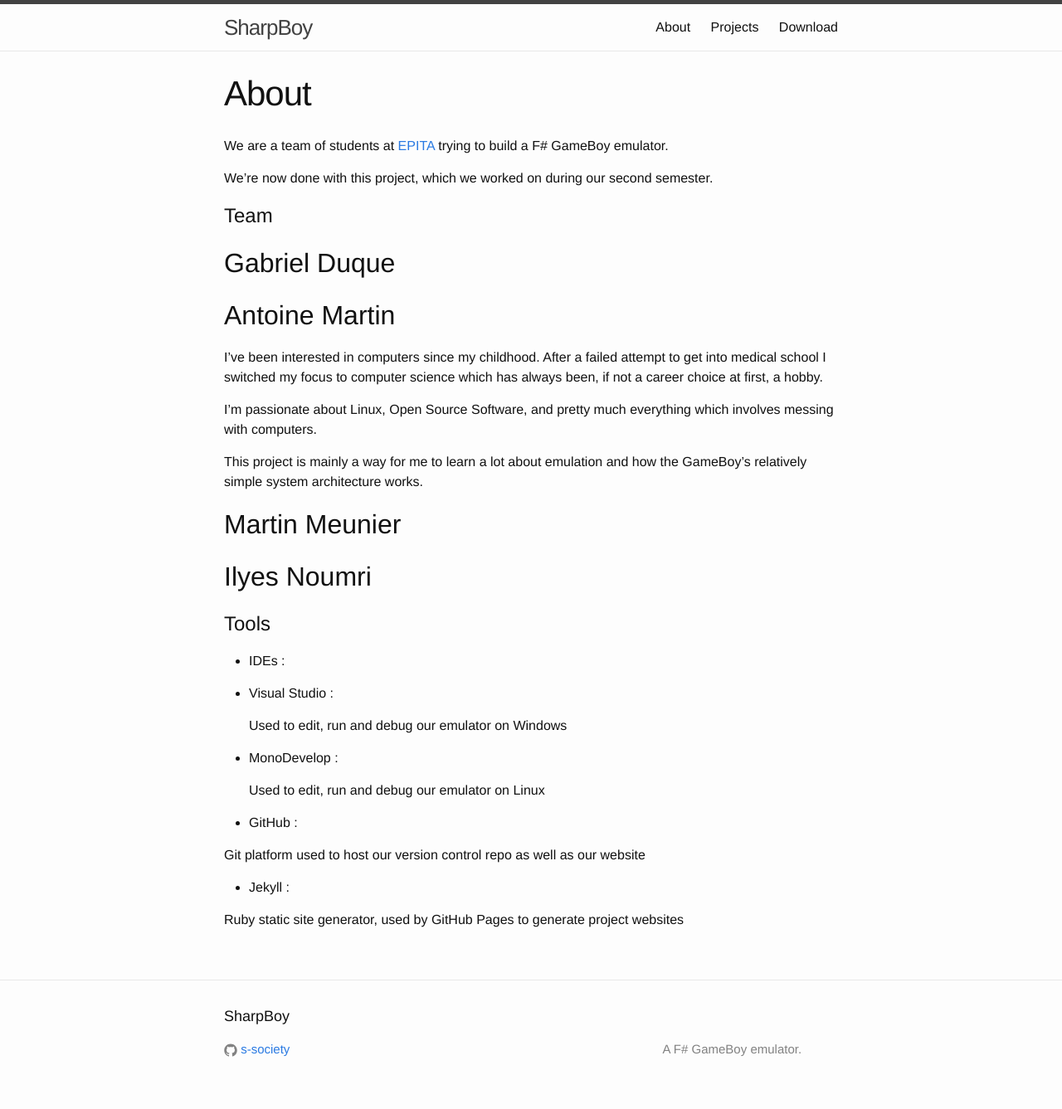
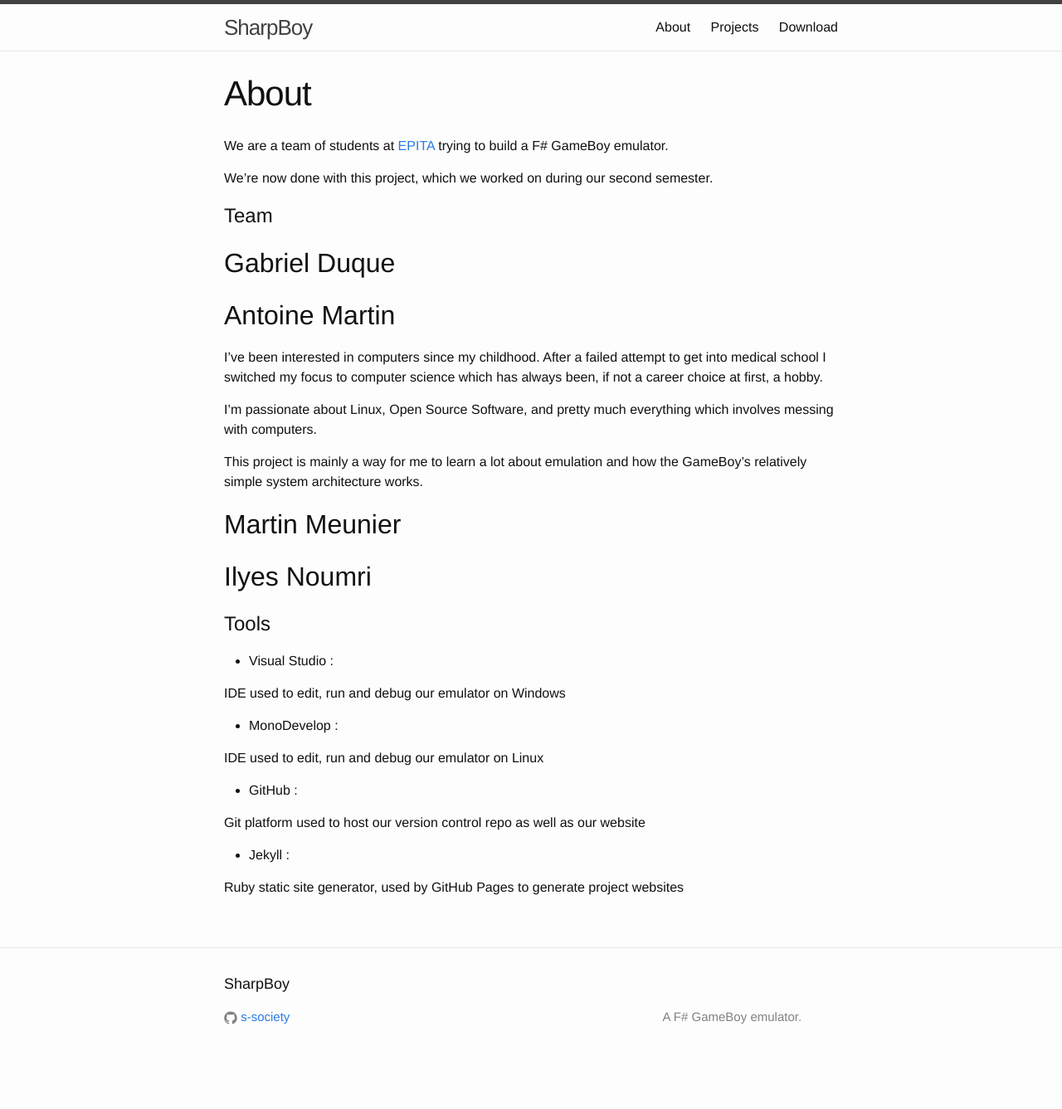
Before and after one commit to s-society/sharpboy, a Jekyll site: the page built from about.md, in a window 1280 px wide. Shown: the whole page at 83% size. Built offline with Jekyll 4.4.1, drawn with Linux system fonts in a browser that asks for light colours; comment, search, counter and statistics services are not loaded; after the commit the page ends 1298 px from its top, so only the background shows below that.

Commit message:
Fix indentation issues on Jekyll

```diff
--- a/about.md
+++ b/about.md
@@ -29,15 +29,13 @@
 
 # Tools
 
-- IDEs :
+- Visual Studio :
 
- - Visual Studio :
+ IDE used to edit, run and debug our emulator on Windows
 
-   Used to edit, run and debug our emulator on Windows
+- MonoDevelop :
 
- - MonoDevelop :
-
-   Used to edit, run and debug our emulator on Linux
+ IDE used to edit, run and debug our emulator on Linux
 
 - GitHub :
 
```
